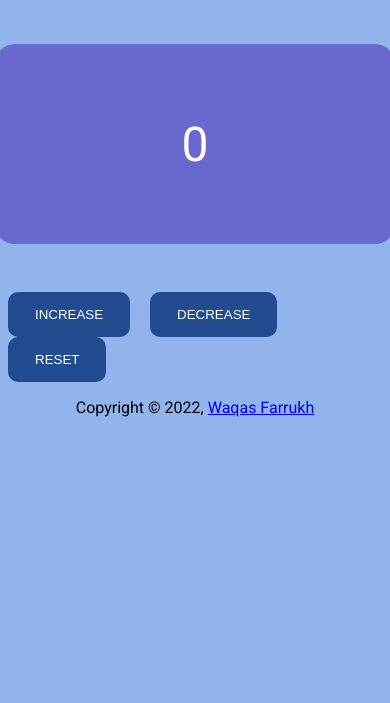
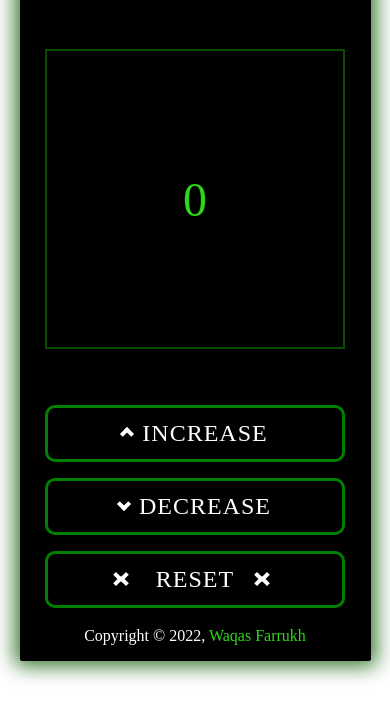
Before and after one commit to WaqasFarrukh/Counter, a plain HTML site: page index.html in a window 390 px wide. Shown: the part 141-844 px from the top of the page. Drawn offline with Linux system fonts and the light colour scheme; a web font is replaced by a local one.

Commit message:
Completely overhauled styling to Sci Fi Design

```diff
--- a/style.css
+++ b/style.css
@@ -1,4 +1,14 @@
 @import url("https://fonts.googleapis.com/css2?family=Roboto:wght@300;400;500;700&display=swap");
+
+@font-face {
+  font-family: beyondMars;
+  src: url("./Fonts/BeyondMars.otf");
+}
+
+@font-face {
+  font-family: minecraft;
+  src: url("./Fonts/Minecraft.woff");
+}
 
 * {
   padding: 0;
@@ -6,34 +16,39 @@
   box-sizing: border-box;
 }
 
-body {
-  font-family: "Roboto", sans-serif;
-}
-
 .main {
-  background-color: #92b4ec;
+  background-color: rgb(255, 255, 255);
   min-height: 100vh;
+  display: flex;
+  align-items: center;
+  justify-content: center;
 }
 
 .container {
   display: flex;
   flex-direction: column;
   justify-content: center;
-  min-height: 70vh;
+  height: 90vh;
+  width: 90vw;
   align-items: center;
+  background-color: black;
+  border-radius: 2px;
+  /* box-shadow: 5px 5px 5px 1px rgba(13, 92, 3, 0.842); */
+  position: relative; /*for footer notes' absolute position */
+  box-shadow: 0px 0px 20px 5px rgba(13, 92, 3, 0.842);
 }
 
 h1 {
-  margin: 2rem 0;
+  margin-bottom: 2rem;
   color: #fff;
   font-size: 3rem;
+  font-family: minecraft;
 }
 
 .counter-card {
-  background-color: #6a67ce;
+  border: solid 2px rgba(13, 92, 3, 0.842);
   width: 400px;
-  height: 200px;
-  border-radius: 20px;
+  height: 300px;
   display: flex;
   justify-content: center;
   align-items: center;
@@ -42,49 +57,210 @@ h1 {
 
 .counter-card > p {
   font-size: 3rem;
-  color: #fff;
+  color: rgb(45, 216, 23);
+  font-family: minecraft;
 }
 
 .btn-container {
-  margin: 1rem 0;
+  margin: 0.5rem 0;
 }
 
-.btn-container > button {
-  margin: 0 0.5rem;
+.upArrow {
+  border: solid white;
+  border-width: 0 4px 4px 0;
+  display: inline-block;
+  padding: 3px;
+  transform: rotate(-135deg);
+  margin-right: 10px;
+  margin-bottom: 2px;
+}
+
+.downArrow {
+  border: solid white;
+  border-width: 0 4px 4px 0;
+  display: inline-block;
+  padding: 3px;
+  transform: rotate(45deg);
+  margin-right: 10px;
+  margin-bottom: 5px;
+}
+
+.btn-1 {
+  margin: 0 0.2rem;
   padding: 12px 24px;
   border-radius: 10px;
-  background-color: #224c8f;
   border: 0;
   color: #fff;
   cursor: pointer;
-  border: 3px solid #224c8f;
+  background-color: transparent;
+  border: 3px solid green;
   transition: all 0.2s ease;
+  width: 195px;
+  font-family: beyondMars;
+  letter-spacing: 1px;
+  font-size: 1.5rem;
 }
 
-.btn-container > button:hover {
-  background-color: transparent;
-  border: 3px solid #224c8f;
-  color: #224c8f;
+.resetIcon-1 {
+  border: solid white;
+  border-width: 0 4px 4px 0;
+  display: inline-block;
+  padding: 3px;
+  transform: rotate(-45deg);
+  margin-right: -8px;
+  margin-left: 18px;
+  margin-bottom: 3px;
 }
 
-@media (max-width: 380px) {
-  .btn-container > button {
-    margin: 0 0.1rem;
+.resetIcon-2 {
+  border: solid white;
+  border-width: 0 4px 4px 0;
+  display: inline-block;
+  padding: 3px;
+  transform: rotate(135deg);
+  margin-right: 25px;
+  margin-left: 8px;
+  margin-bottom: 3px;
+}
+
+.btn-2 {
+  display: block;
+  margin: 1rem auto;
+  padding: 12px 24px;
+  border-radius: 10px;
+  border: 0;
+  color: #fff;
+  cursor: pointer;
+  transition: all 0.2s ease;
+  width: 400px;
+  font-family: beyondMars;
+  letter-spacing: 1px;
+  font-size: 1.5rem;
+  background-color: transparent;
+  border: 3px solid green;
+}
+
+.btn-container > #increase:hover {
+  background-color: green;
+  border: 3px solid green;
+  color: white;
+}
+
+.btn-container > #decrease:hover {
+  background-color: rgb(190, 97, 10);
+  border: 3px solid rgb(190, 97, 10);
+  color: white;
+}
+
+.btn-container > #reset:hover {
+  background-color: red;
+  border: 3px solid red;
+  color: white;
+}
+
+#footer-notes {
+  color: white;
+  position: absolute;
+  bottom: 1rem;
+}
+
+#footer-notes a {
+  text-decoration: none;
+  color: rgb(45, 216, 23);
+}
+
+#footer-notes a:hover {
+  text-decoration: none;
+  color: rgb(18, 91, 224);
+}
+
+#footer-notes a:active {
+  text-decoration: none;
+  color: rgb(45, 216, 23);
+}
+
+@media (max-width: 500px) {
+  .upArrow {
+    border: solid white;
+    border-width: 0 4px 4px 0;
+    display: inline-block;
+    padding: 3px;
+    transform: rotate(-135deg);
+    margin-right: 10px;
+    margin-bottom: 2px;
+  }
+
+  .downArrow {
+    border: solid white;
+    border-width: 0 4px 4px 0;
+    display: inline-block;
+    padding: 3px;
+
+    transform: rotate(45deg);
+    margin-right: 10px;
+    margin-bottom: 5px;
+  }
+
+  .btn-1 {
+    margin: 1rem auto;
     padding: 12px 24px;
     border-radius: 10px;
-    background-color: #224c8f;
     border: 0;
     color: #fff;
     cursor: pointer;
-    border: 3px solid #224c8f;
+    background-color: transparent;
+    border: 3px solid green;
     transition: all 0.2s ease;
+    width: 300px;
+    font-family: beyondMars;
+    letter-spacing: 1px;
+    font-size: 1.5rem;
+    display: block;
+  }
+
+  .resetIcon-1 {
+    border: solid white;
+    border-width: 0 4px 4px 0;
+    display: inline-block;
+    padding: 3px;
+    transform: rotate(-45deg);
+    margin-right: -8px;
+    margin-left: 18px;
+    margin-bottom: 3px;
+  }
+
+  .resetIcon-2 {
+    border: solid white;
+    border-width: 0 4px 4px 0;
+    display: inline-block;
+    padding: 3px;
+    transform: rotate(135deg);
+    margin-right: 25px;
+    margin-left: 8px;
+    margin-bottom: 3px;
+  }
+
+  .btn-2 {
+    display: block;
+    margin: 1rem auto;
+    padding: 12px 24px;
+    border-radius: 10px;
+    border: 0;
+    color: #fff;
+    cursor: pointer;
+    transition: all 0.2s ease;
+    width: 300px;
+    font-family: beyondMars;
+    letter-spacing: 1px;
+    font-size: 1.5rem;
+    background-color: transparent;
+    border: 3px solid green;
   }
 
   .counter-card {
-    background-color: #6a67ce;
+    border: solid 2px rgba(13, 92, 3, 0.842);
     width: 300px;
-    height: 200px;
-    border-radius: 20px;
+    height: 300px;
     display: flex;
     justify-content: center;
     align-items: center;
```
